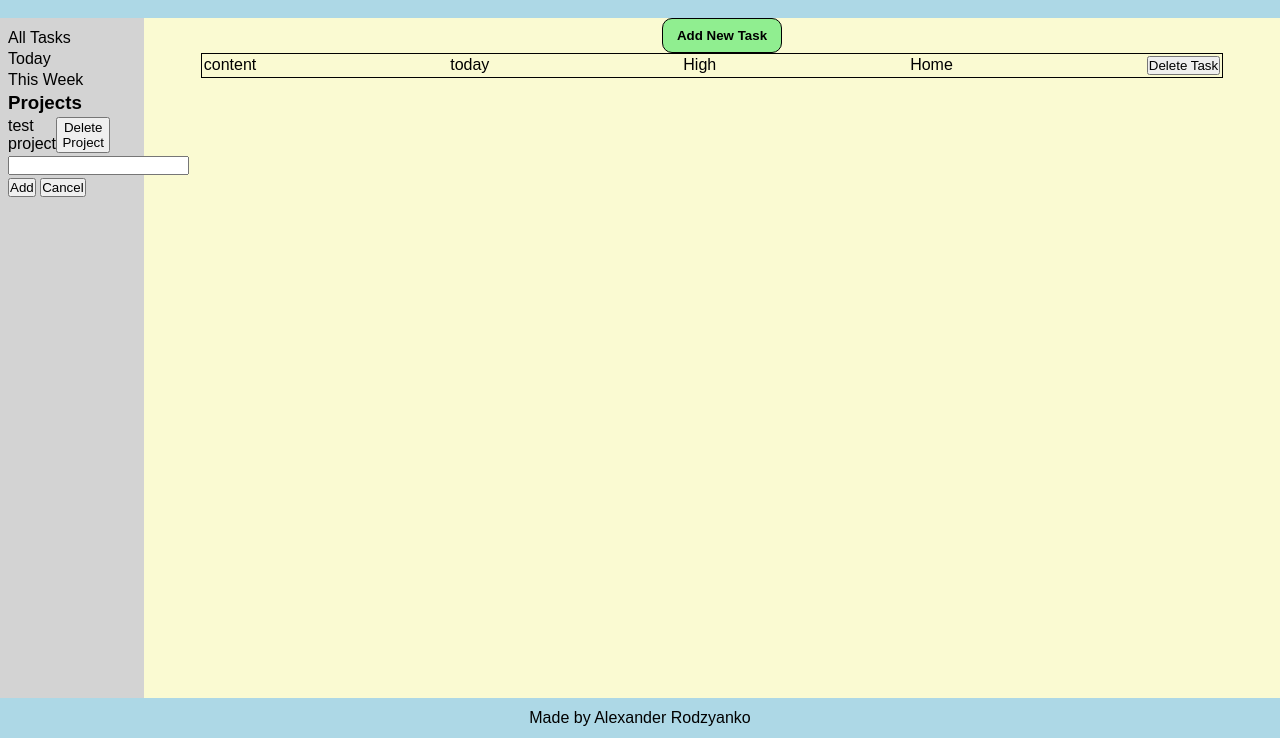
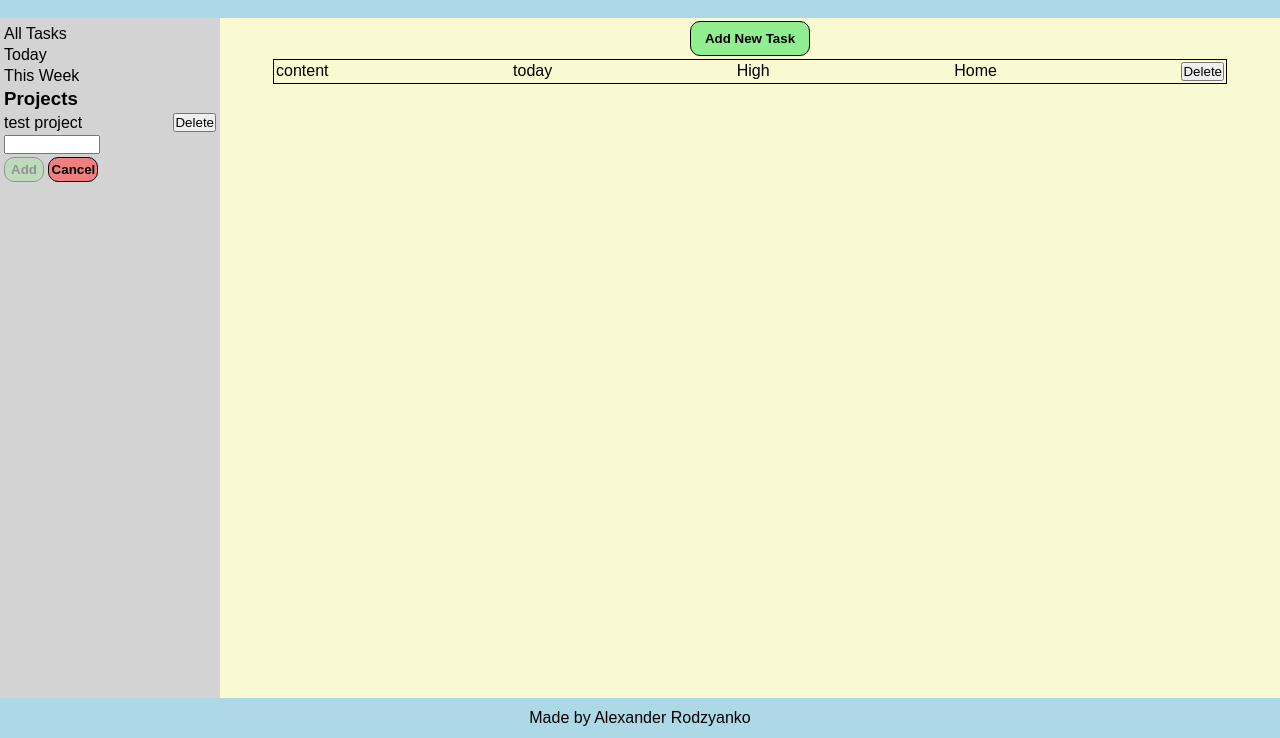
Before and after one commit to bykimus-prime/todo-list, a plain HTML site: page index.html in a window 1280 px wide. Both pictures are taken after a click on the button "Add New Project". Shown: the part 62-800 px from the top of the page. Drawn offline with Linux system fonts and the light colour scheme.

Commit message:
Style, mostly happy with it

```diff
--- a/index.html
+++ b/index.html
@@ -26,7 +26,7 @@
                <!-- test project for styling purposes -->
                <div class="user-project">
                   <p class="project-title">test project</p>
-                  <button class="remove-project-btn">Delete Project</button>
+                  <button class="remove-project-btn">Delete</button>
                </div>
             </div>
             <div id="project-btn-form-space">
@@ -34,10 +34,10 @@
                <form id="projectForm">
                   <div class="project-form-inputs">
                      <div class="project-text-input">
-                        <input type="text" id="projectInput">
+                        <input type="text" id="projectInput" required>
                      </div>
                      <div class="project-form-btns">
-                        <input id="project-submit-btn" type="submit" value="Add">
+                        <button id="project-submit-btn" type="submit" value="Add">Add</button>
                         <input id="project-cancel-btn" type="button" value="Cancel">
                      </div>
                   </div>
@@ -89,7 +89,7 @@
                <p class="task-date">today</p>
                <p class="task-priority">High</p>
                <p class="project-location">Home</p>
-               <button class="remove-task-btn">Delete Task</button>
+               <button class="remove-task-btn">Delete</button>
             </div>
          </div>
       </div>
--- a/style.css
+++ b/style.css
@@ -38,8 +38,8 @@ body {
 
 .navbar {
    background-color: lightgrey;
-   width: 10%;
-   padding: 0.5rem;
+   width: 20%;
+   padding: 4px;
 }
 
 .navbar div {
@@ -48,16 +48,11 @@ body {
 
 /* projects list */
 
-#newProjectBtn {
-   width: 120px;
-   height: 35px;
-   padding: 5px;
-   margin-left: 20px;
-   background-color: lightgreen;
-   border: 1px solid black;
-   border-radius: 10px;
-   cursor: pointer;
-   font-weight: bold;
+/* user added projects */
+.user-project {
+   display: flex;
+   align-items: center;
+   justify-content: space-between;
 }
 
 /* project form */
@@ -66,11 +61,8 @@ body {
    display: none;
 }
 
-/* user added projects */
-.user-project {
-   width: 80%;
-   display: flex;
-   justify-content: space-between;
+#projectInput {
+   width: 92px;
 }
 
 /* task display area */
@@ -80,18 +72,6 @@ body {
    flex-direction: column;
    align-items: center;
    width: 100%;
-}
-
-#taskFormDispBtn {
-   width: 120px;
-   height: 35px;
-   padding: 5px;
-   margin-left: 20px;
-   background-color: lightgreen;
-   border: 1px solid black;
-   border-radius: 10px;
-   cursor: pointer;
-   font-weight: bold;
 }
 
 .user-tasks {
@@ -137,9 +117,20 @@ body {
    font-size: 14px;
 }
 
-#task-submit-btn {
-   width: 100px;
-   height: 30px;
+.task-form-btns {
+   display: flex;
+   justify-content: space-around;
+}
+
+/* buttons */
+/* buttons */
+
+#taskFormDispBtn,
+#newProjectBtn {
+   width: 120px;
+   height: 35px;
+   padding: 5px;
+   margin: 3px;
    background-color: lightgreen;
    border: 1px solid black;
    border-radius: 10px;
@@ -147,12 +138,45 @@ body {
    font-weight: bold;
 }
 
+#taskFormDispBtn:hover,
+#newProjectBtn:hover {
+   filter: brightness(95%);
+}
+
+#task-submit-btn,
+#project-submit-btn {
+   width: 40px;
+   height: 25px;
+   background-color: lightgreen;
+   border: 1px solid black;
+   border-radius: 10px;
+   cursor: pointer;
+   font-weight: bold;
+}
+
+#task-submit-btn:hover,
+#project-submit-btn:hover {
+   filter: brightness(95%);
+}
+
 form:invalid button {
    opacity: 0.3;
    pointer-events: none;
 }
 
-#task-submit-btn:hover {
+#task-cancel-btn,
+#project-cancel-btn {
+   width: 50px;
+   height: 25px;
+   background-color: lightcoral;
+   border: 1px solid black;
+   border-radius: 10px;
+   cursor: pointer;
+   font-weight: bold;
+}
+
+#task-cancel-btn:hover,
+#project-cancel-btn:hover {
    filter: brightness(95%);
 }
 
@@ -172,10 +196,10 @@ form:invalid button {
 .modal {
    position: fixed;
    z-index: 1;
-   top: 50%;
+   top: 30%;
    left: 50%;
    width: 300px;
-   padding: 20px;
+   padding: 10px 0;
    border-radius: 10px;
    background-color: #F0EEF1;
    transform: translate(-50%, -50%) scale(0);
@@ -205,8 +229,17 @@ form:invalid button {
 
 /* mobile device styling */
 
-/* @media (max-width: 650px) {
-   #taskForm input[type=text] {
-      width: 70px;
+@media (max-width: 650px) {
+   .navbar {
+      width: 33%;
    }
-} */
+
+   .remove-project-btn {
+      height: 20px;
+   }
+
+   #newProjectBtn {
+      width: 80px;
+      height: 45px;
+   }
+}
```
